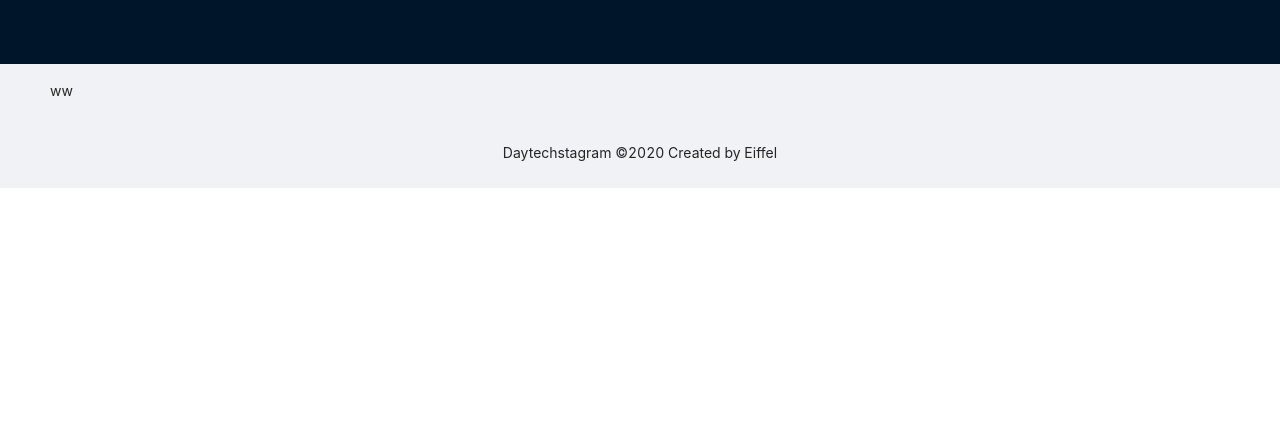
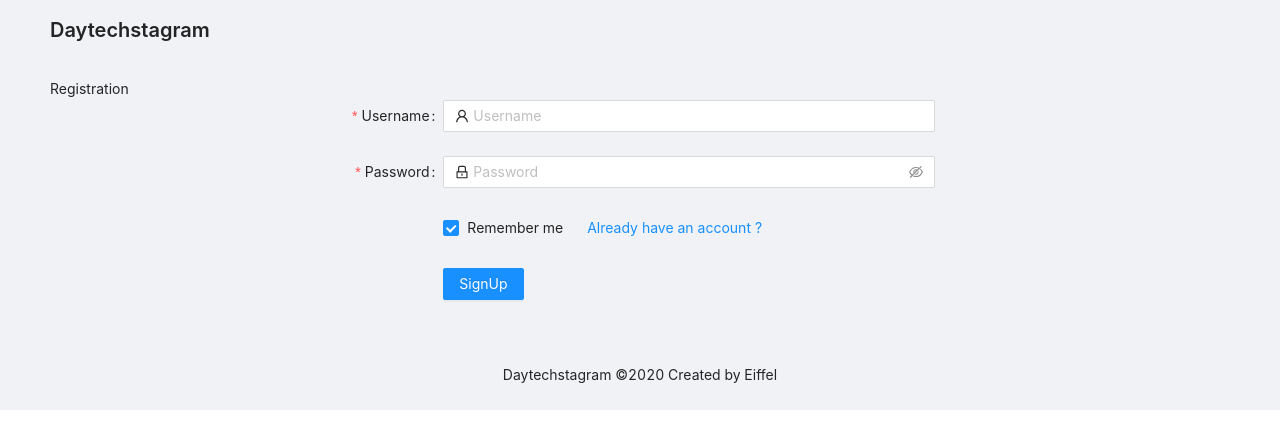
Before and after one commit to khunnunthawat/my-daytechstagram-frontend, a Next.js app: page / in a window 1280 px wide. Shown: the top 448 px of the page. Built offline with nearby package versions, Linux system fonts and the light colour scheme.

Commit message:
check-signIn-check-signOut

```diff
--- a/src/components/layouts/MainLayout.tsx
+++ b/src/components/layouts/MainLayout.tsx
@@ -1,6 +1,7 @@
 import React from 'react';
-import { Layout, Breadcrumb } from 'antd';
-const { Header, Content, Footer } = Layout;
+import { Layout } from 'antd';
+
+const { Content, Footer } = Layout;
 
 interface Props {}
 
@@ -8,11 +9,13 @@ const MainLayout = ({ children }: any) => {
   return (
     <>
       <Layout className='layout'>
-        <Header>
+        {/* <Header>
           <div className='logo' />
-        </Header>
+        </Header> */}
         <Content style={{ padding: '0 50px', margin: '16px 0' }}>
-          <div className='site-layout-content'>{children}</div>
+          <div className='container mx-auto'>
+            <div className='max-w-md mx-auto my-10'>{children}</div>
+          </div>
         </Content>
         <Footer style={{ textAlign: 'center' }}>
           Daytechstagram ©2020 Created by Eiffel
--- /dev/null
+++ b/src/components/recoil/atom.tsx
@@ -0,0 +1,6 @@
+import { atom } from 'recoil';
+
+export const userFromTypeState = atom<string>({
+  key: 'userFromType',
+  default: 'signIn',
+});
--- /dev/null
+++ b/src/components/types/index.tsx
@@ -0,0 +1,4 @@
+export interface UserProps {
+  username: string;
+  password: string;
+}
--- a/src/components/user/SingUp.tsx
+++ /dev/null
@@ -1,16 +0,0 @@
-import React from 'react'
-
-interface Props {
-
-}
-
-export const SingUp = (props: Props) => {
-  return (
-    <div>
-      ww
-    </div>
-  )
-}
-
-// tsrafc
-// tsrafce
--- /dev/null
+++ b/src/components/user/UserForm.tsx
@@ -0,0 +1,93 @@
+import React from 'react';
+import { Form, Input, Button, Checkbox, Typography } from 'antd';
+import { UserOutlined, LockOutlined } from '@ant-design/icons';
+import { useRecoilState } from 'recoil';
+import { userFromTypeState } from '../recoil/atom';
+const { Title, Link } = Typography;
+
+interface Props {}
+
+const layout = {
+  labelCol: { span: 8 },
+  wrapperCol: { span: 10 },
+};
+const tailLayout = {
+  wrapperCol: { offset: 8, span: 16 },
+};
+
+export const UserForm = (props: Props) => {
+  const [check, setCheck] = useRecoilState(userFromTypeState);
+  const onFinish = (values: any) => {
+    console.log('Received values of form: ', values);
+  };
+
+  const onFinishFailed = (errorInfo: any) => {
+    console.log('Failed:', errorInfo);
+  };
+
+  return (
+    <>
+      <Form
+        {...layout}
+        name='basic'
+        initialValues={{ remember: true }}
+        onFinish={onFinish}
+        onFinishFailed={onFinishFailed}
+      >
+        <Form.Item>
+          <Title level={4}>Daytechstagram</Title>
+        </Form.Item>
+        {check === 'userFromType' ? 'User Login' : 'Registration'}
+        <Form.Item
+          label='Username'
+          name='username'
+          rules={[{ required: true, message: 'Please input your username!' }]}
+        >
+          <Input
+            prefix={<UserOutlined className='site-form-item-icon' />}
+            placeholder='Username'
+          />
+        </Form.Item>
+
+        <Form.Item
+          label='Password'
+          name='password'
+          rules={[{ required: true, message: 'Please input your password!' }]}
+        >
+          <Input.Password
+            prefix={<LockOutlined className='site-form-item-icon' />}
+            type='password'
+            placeholder='Password'
+          />
+        </Form.Item>
+
+        <Form.Item {...tailLayout}>
+          <Form.Item name='remember' valuePropName='checked' noStyle>
+            <Checkbox>Remember me</Checkbox>
+          </Form.Item>
+          <Button
+            onClick={() => {
+              check == 'userFromType'
+                ? setCheck('signUp')
+                : setCheck('userFromType');
+            }}
+            type='link'
+          >
+            {check === 'userFromType'
+              ? 'Register now!'
+              : 'Already have an account ?'}
+          </Button>
+        </Form.Item>
+
+        <Form.Item {...tailLayout}>
+          <Button type='primary' htmlType='submit'>
+            {check === 'userFromType' ? `Login ` : 'SignUp'}
+          </Button>
+        </Form.Item>
+      </Form>
+    </>
+  );
+};
+
+// tsrafc
+// tsrafce
--- a/src/pages/index.tsx
+++ b/src/pages/index.tsx
@@ -1,5 +1,5 @@
 import Head from 'next/head';
-import { SingUp } from '@/components/user/SingUp';
+import { UserForm } from '@/components/user/UserForm';
 
 export default function Home() {
   return (
@@ -8,7 +8,9 @@ export default function Home() {
         <title>Daytechstagram-frontend</title>
         <link rel='icon' href='/favicon.ico' />
       </Head>
-      <SingUp />
+      <div>
+        <UserForm />
+      </div>
     </>
   );
 }
```
